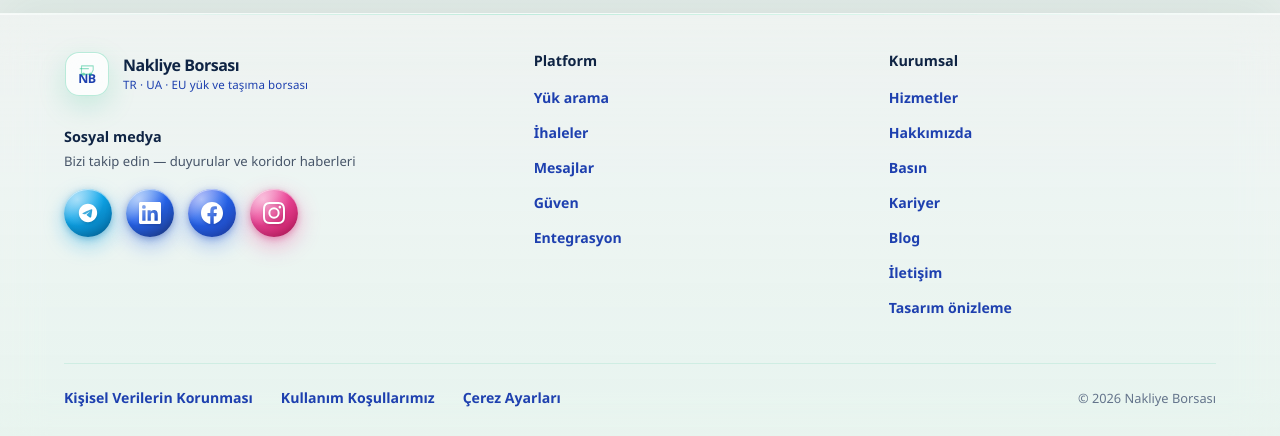
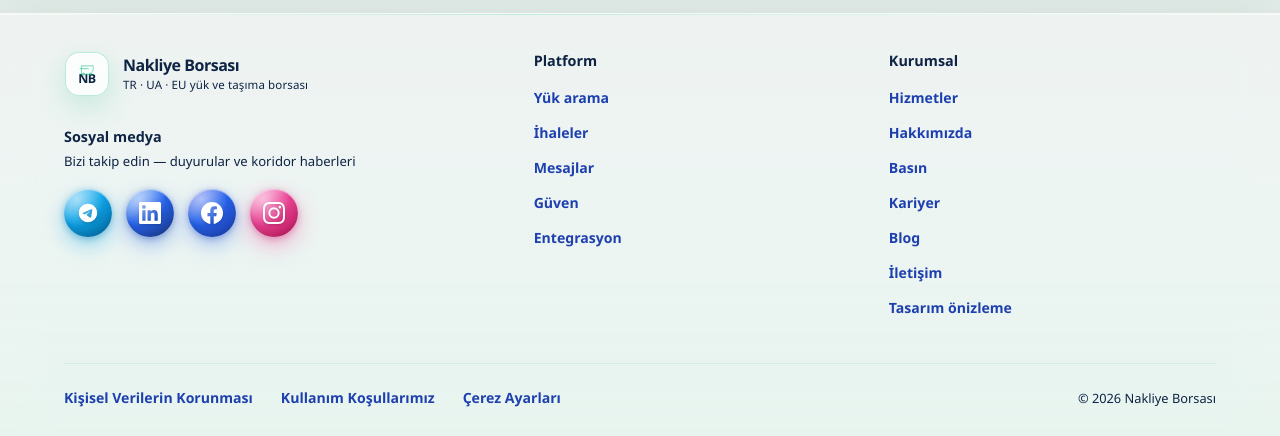
Before and after one commit to kutluhanakinci8-ux/nakliyeborsasi, a Next.js app in the folder apps/web/: page /blog in a window 1280 px wide. Shown: the part 1194-1630 px from the top of the page. Built offline with nearby package versions, Linux system fonts and the light colour scheme.

Commit message:
style(footer): lacivert metinler ve link ile aynı hover glow
Co-authored-by: kutluhanakinci8-ux <kutluhanakinci8-ux@users.noreply.github.com>

```diff
--- a/apps/web/src/app/globals.css
+++ b/apps/web/src/app/globals.css
@@ -1459,10 +1459,16 @@ a {
 
 .site-brand--footer .site-brand-name {
   color: var(--nb-navy-deep);
+  transition:
+    color 0.22s var(--nb-ease-out),
+    text-shadow 0.28s ease;
 }
 
 .site-brand--footer .site-brand-tagline {
-  color: var(--nb-link);
+  color: var(--nb-navy-deep);
+  transition:
+    color 0.22s var(--nb-ease-out),
+    text-shadow 0.28s ease;
 }
 
 .site-brand--footer .site-brand-mark {
@@ -1473,7 +1479,10 @@ a {
 }
 
 .site-brand--footer .site-brand-monogram {
-  color: var(--nb-link);
+  color: var(--nb-navy-deep);
+  transition:
+    color 0.22s var(--nb-ease-out),
+    text-shadow 0.28s ease;
 }
 
 .site-brand--footer .site-brand-icon {
@@ -1624,8 +1633,11 @@ a {
   transform: none;
 }
 
-.site-footer-brand .site-brand:hover .site-brand-name {
-  text-shadow: var(--nb-mint-glow);
+.site-footer-brand .site-brand:hover .site-brand-name,
+.site-footer-brand .site-brand:hover .site-brand-tagline,
+.site-footer-brand .site-brand:hover .site-brand-monogram {
+  color: var(--nb-link-hover);
+  text-shadow: var(--nb-mint-glow-strong);
 }
 
 .site-footer-brand .site-brand:focus-visible {
@@ -1646,8 +1658,16 @@ a {
 .site-footer-social-lead {
   margin: 0 0 14px;
   font-size: 0.82rem;
-  color: #475569;
+  color: var(--nb-navy-deep);
   line-height: 1.45;
+  transition:
+    color 0.22s var(--nb-ease-out),
+    text-shadow 0.28s ease;
+}
+
+.site-footer-social-lead:hover {
+  color: var(--nb-link-hover);
+  text-shadow: var(--nb-mint-glow-strong);
 }
 
 .site-footer-brand-social .social-media-row {
@@ -1671,6 +1691,14 @@ a {
   font-weight: 700;
   color: var(--nb-navy-deep);
   font-size: 0.9rem;
+  transition:
+    color 0.22s var(--nb-ease-out),
+    text-shadow 0.28s ease;
+}
+
+.site-footer-heading:hover {
+  color: var(--nb-link-hover);
+  text-shadow: var(--nb-mint-glow-strong);
 }
 
 .site-footer-links,
@@ -1976,9 +2004,17 @@ a {
 
 .site-footer-copy {
   margin: 0;
-  color: #64748b;
+  color: var(--nb-navy-deep);
   font-size: 0.8rem;
   white-space: nowrap;
+  transition:
+    color 0.22s var(--nb-ease-out),
+    text-shadow 0.28s ease;
+}
+
+.site-footer-copy:hover {
+  color: var(--nb-link-hover);
+  text-shadow: var(--nb-mint-glow-strong);
 }
 
 .site-footer-muted {
@@ -3254,7 +3290,7 @@ button.btn-secondary {
 
 .ui-demo-link--glow:hover {
   color: var(--nb-link-hover);
-  text-shadow: 0 0 18px rgba(16, 185, 129, 0.45);
+  text-shadow: var(--nb-mint-glow-strong);
 }
 
 .ui-demo-link--pill {
```
